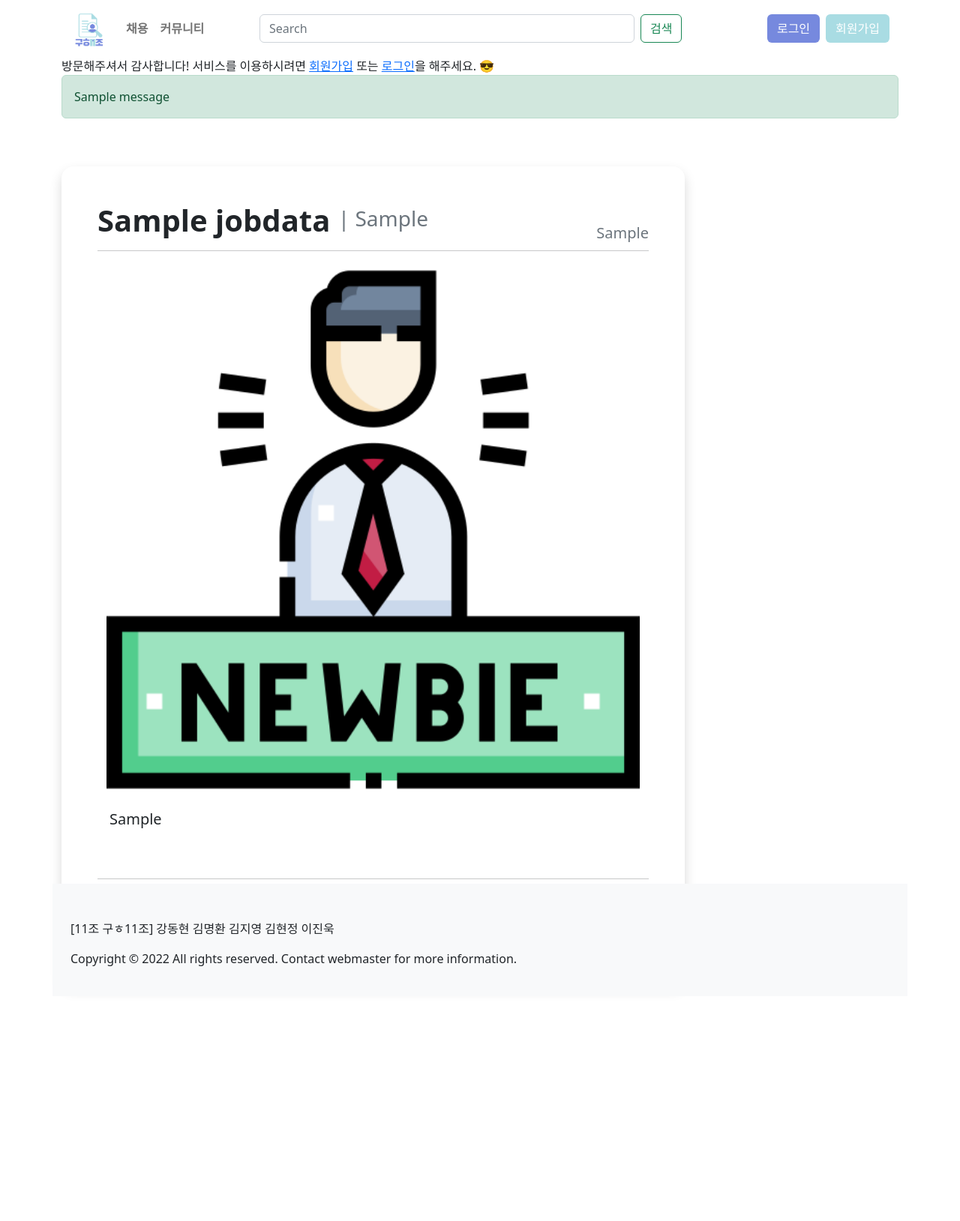
After one commit to myeonghwan57/Pjt, a Django app: page /1/ in a window 1280 px wide. The commit adds this page. Shown: the whole page at 75% size. Run offline with Django 3.2, Linux system fonts and the light colour scheme; tables that the repository leaves empty hold one stand-in row (values such as "Sample post"); one stand-in notice (Sample message) is shown; some libraries are stand-ins or nearby versions.

Commit message:
articles 기본 틀 생성

```diff
--- a/articles/templates/articles/contact.html
+++ /dev/null
@@ -1,3 +0,0 @@
-<form method="post">{% csrf_token %}
-  <input type="text" name="name">
-  <input type="submit" value="Send message">
--- /dev/null
+++ b/articles/templates/articles/detail.html
@@ -0,0 +1,60 @@
+{% extends 'base.html' %}
+{% load static %}
+{% block content %}
+<div class="container">
+    <div class="row">
+      <!-- 게시글 -->
+      <div class="col-sm-9">
+        <div class="container d-flex flex-column justify-content-center mt-5 mb-3 p-5 rounded-4 shadow">
+          <div class="d-flex justify-content-between align-middle align-items-end">
+            <h2 class="fs-1 text-center">
+              <span class="fw-bold">
+                {{ jobs.job_name }}
+              </span>
+              <span class="fs-3 text-muted d-inline-block text-truncate" style="max-width: 350px;">
+                | {{ jobs.position }}
+              </span>
+            </h2>
+            <p class="mb-0 fs-5 text-muted">{{ jobs.pseudo_position }}</p>
+          </div>
+          <hr class="mt-2">
+            <div class="d-flex justify-content-center">
+              <img src="{% static 'images/0.png' %}" class="container">
+            </div>
+          <p class="fs-5 mt-3 mb-5 px-3">{{ jobs.company_job }}</p>
+          <hr>
+
+            <!-- 공유 -->
+            <div class="d-flex flex-column align-items-center me-3">
+              <button class="btn btn-lg p-0 m-0 border-0" data-bs-toggle="modal" data-bs-target="#shareModal">
+                <i class="bi bi-share fs-4"></i>
+              </button>
+              <p>공유</p>
+            </div>
+
+
+
+    <!-- 공유 Modal -->
+    <div class="modal fade" id="shareModal" tabindex="-1">
+      <div class="modal-dialog">
+        <div class="modal-content">
+          <div class="modal-header">
+            <h1 class="modal-title fs-5" id="exampleModalLabel">공유하기</h1>
+            <button type="button" class="btn-close" data-bs-dismiss="modal" aria-label="Close"></button>
+          </div>
+        <div class="modal-body">
+            <p>다음 링크를 복사해주세요.</p>
+            <p>{{ request.build_absolute_uri }}</p>
+            <!-- 절대 링크 -->
+        </div>
+        <div class="modal-footer">
+            <button type="button" class="btn btn-secondary" data-bs-dismiss="modal">Close</button>
+        </div>
+      </div>
+    </div>
+  </div>
+</div> <!-- container -->
+
+
+
+{% endblock content %}
--- a/articles/urls.py
+++ b/articles/urls.py
@@ -5,4 +5,5 @@ app_name = "articles"
 
 urlpatterns = [
     path("", views.index, name="index"),
+    path("<int:pk>/", views.detail, name="detail"),
 ]
--- a/articles/views.py
+++ b/articles/views.py
@@ -1,7 +1,20 @@
-from django.shortcuts import render
+from django.shortcuts import render, get_object_or_404
+from .models import JobData
 
 # Create your views here.
 
 
 def index(request):
-    return render(request, "articles/index.html")
+    Joblists = JobData.objects.order_by("id")
+    context = {"Joblists": Joblists}
+    return render(request, "articles/index.html", context)
+
+
+def detail(request, pk):
+    jobs = get_object_or_404(JobData, pk=pk)
+
+    context = {
+        "jobs": jobs,
+    }
+
+    return render(request, "articles/detail.html", context)
--- /dev/null
+++ b/pjt/templates/navbar.html
@@ -0,0 +1,52 @@
+{% load static %}
+<!-- Navbar -->
+    <div class='wrapper'>
+        <div class="container">
+          <nav class="navbar navbar-expand-lg">
+            <div class="container-fluid">
+              <!-- LOGO -->
+              <a class="navbar-brand" href="{% url 'articles:index' %}"><img src="{% static '/images/logo.png' %}" style="width:50px; height:50px;"></a>
+              <button class="navbar-toggler" type="button" data-bs-toggle="collapse" data-bs-target="#navbarSupportedContent" aria-controls="navbarSupportedContent" aria-expanded="false" aria-label="Toggle navigation">
+                <span class="navbar-toggler-icon"></span>
+              </button>
+              <div class="collapse navbar-collapse" id="navbarSupportedContent">
+                <ul class="navbar-nav me-auto mb-2 mb-lg-0">
+                  <li class="nav-item">
+                    <a class="nav-link fw-bold" aria-current="page" href="{% url 'articles:index' %}">채용</a>
+                  </li>
+                  <li class="nav-item">
+                    <a class="nav-link fw-bold" href="{% url 'posts:index' %}">커뮤니티</a>
+                  </li>
+                </ul>
+                <div class="me-5">
+                  <form class="d-flex" role="search">
+                    <input class="form-control me-auto" type="search" placeholder="Search" aria-label="Search" style="width:500px;">
+                    <button class="btn btn-outline-success ms-2" type="submit">검색</button>
+                  </form>
+                </div>
+                {% if request.user.is_authenticated %}
+                <a class='btn login_btn ms-auto' href="{%url 'accounts:detail' user.pk %}">마이페이지</a>
+                <a class='btn signup_btn ms-2' href="{%url 'accounts:logout' %}">로그아웃</a>
+                {% else %}
+                <a class='btn login_btn ms-auto' href="{%url 'accounts:login' %}">로그인</a>
+                <a class='btn signup_btn ms-2' href="{%url 'accounts:signup' %}">회원가입</a>
+                {% endif %}
+
+              </div>
+            </div>
+          </nav>
+          {% if request.user.is_authenticated %}
+          <span><a class='text-decoration-none'href="{% url 'accounts:detail' request.user.pk %}">{{ request.user.username }}</a>님, 어서오세요!</span>
+          {% else %}
+          <span>방문해주셔서 감사합니다! 서비스를 이용하시려면 <a href="{% url 'accounts:signup' %} ">회원가입</a> 또는 <a href="{% url 'accounts:login' %} ">로그인</a>을 해주세요. 😎</span>
+          {% endif %}
+
+
+        {% if messages %}
+        {% for message in messages %}
+        <div class="alert alert-{{ message.tags }}">
+          {{ message }}
+        </div>
+        {% endfor %}
+        {% endif %}
+      </div>
```
Also changed, not shown: articles/templates/articles/banner.html (added, +86 -0 lines), articles/templates/articles/index.html (+30 -1 lines), pjt/templates/base.html (+1 -51 lines), accounts/migrations/0001_initial.py, articles/migrations/0001_initial.py, posts/migrations/0001_initial.py.
